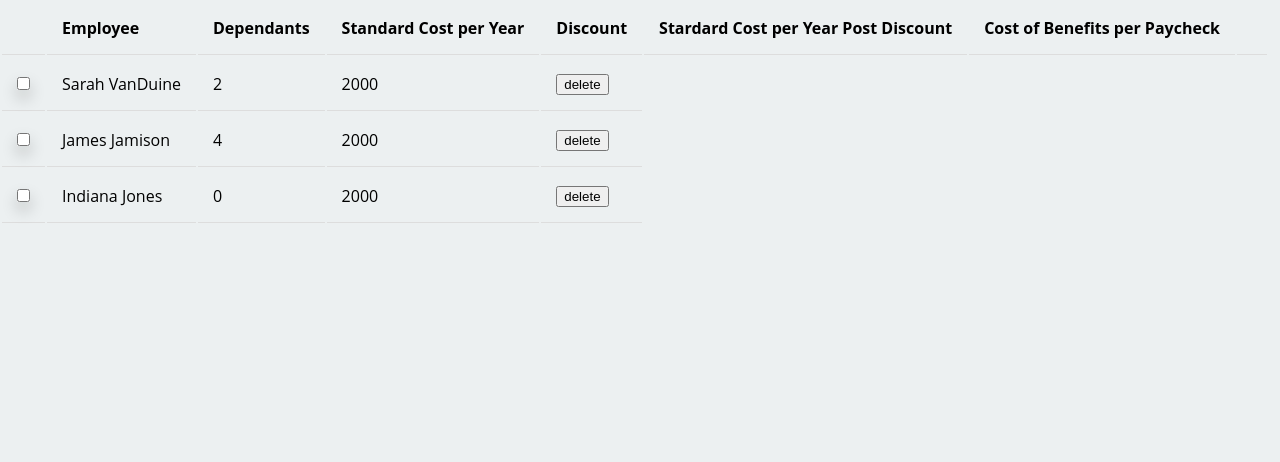
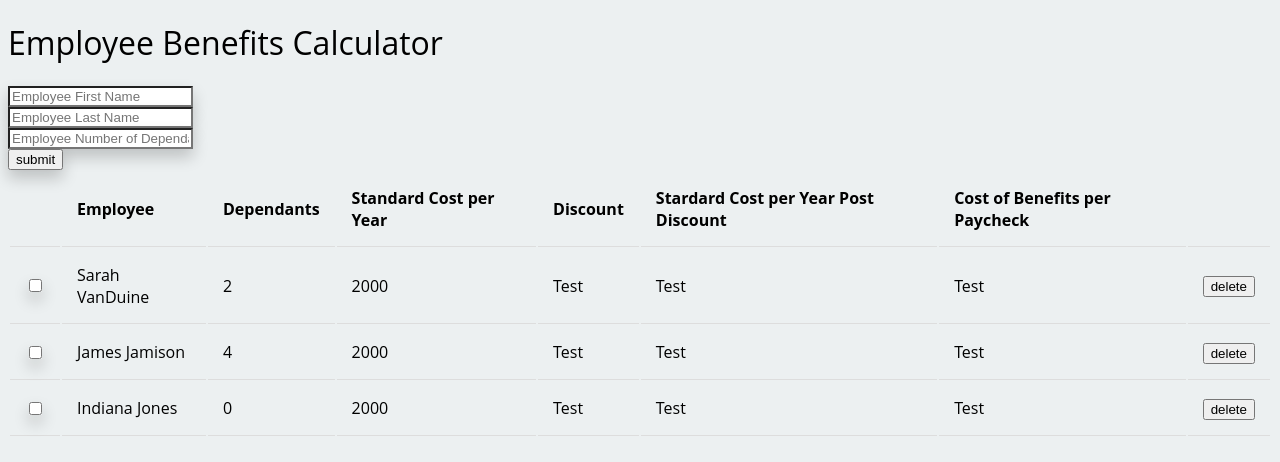
Before and after one commit to s3vanduine/ReactApplication, a React (Create React App) app: page / in a window 1280 px wide. Shown: the top 462 px of the page. Built offline with nearby package versions, Linux system fonts and the light colour scheme; the HTML template or start-up script is replaced by a standard one.

Commit message:
Working currently

```diff
--- a/package.json
+++ b/package.json
@@ -5,7 +5,8 @@
   "dependencies": {
     "react": "^16.8.6",
     "react-dom": "^16.8.6",
-    "react-scripts": "3.0.1"
+    "react-scripts": "3.0.1",
+    "uuid": "^3.3.2"
   },
   "scripts": {
     "start": "react-scripts start",
--- a/src/App.js
+++ b/src/App.js
@@ -1,25 +1,28 @@
 import React from 'react';
 import Employees from './components/Employees';
+import Header from './components/layout/Header';
+import AddEmployee from './components/AddEmployee';
+import uuid from 'uuid';
 
 class App extends React.Component {
   state = {
     employees: [
       {
-        id: 1,
+        id: uuid.v4(),
         firstName: 'Sarah',
         lastName: 'VanDuine',
         numOfDependants: 2,
         payCheck: 2000
       },
       {
-        id: 2,
+        id: uuid.v4(),
         firstName: 'James',
         lastName: 'Jamison',
         numOfDependants: 4,
         payCheck: 2000
       },
       {
-        id: 3,
+        id: uuid.v4(),
         firstName: 'Indiana',
         lastName: 'Jones',
         numOfDependants: 0,
@@ -41,7 +44,19 @@ class App extends React.Component {
   }
 
   deleteEmployee = (id) => {
+    this.setState({ employees: [...this.state.employees.filter(employee => employee.id !== id)]})
+  }
 
+  addEmployee = (firstName, lastName, numOfDependants) => {
+    const newEmployee = {
+      id: uuid.v4(),
+      firstName,
+      lastName,
+      numOfDependants
+    }
+    this.setState({
+      employees: [...this.state.employees, newEmployee]
+    })
   }
 
   render()
@@ -49,11 +64,17 @@ class App extends React.Component {
     console.log(this.state.employees);
     return (
       <div className="App">
-        <Employees
-          employees = {this.state.employees}
-          selectEmployee = {this.selectEmployee}
-          deleteEmployee = {this.deleteEmployee}
-        />
+        <div className="container">
+          <Header />
+          <AddEmployee
+            addEmployee = {this.addEmployee}
+          />
+          <Employees
+            employees = {this.state.employees}
+            selectEmployee = {this.selectEmployee}
+            deleteEmployee = {this.deleteEmployee}
+          />
+        </div>
       </div>
     );
   }
--- /dev/null
+++ b/src/components/AddEmployee.js
@@ -0,0 +1,40 @@
+import React from 'react';
+import PropTypes from 'prop-types';
+
+class AddEmployee extends React.Component {
+    state = {
+        //employee: {
+            firstName: "",
+            lastName: "",
+            numOfDependants: 0
+        //}
+    }
+
+    onChange = (e) => this.setState({
+        [e.target.name]: [e.target.value]
+    })
+
+    onSubmit = (e) => {
+        e.preventDefault();
+        this.props.addEmployee(this.state.firstName, this.state.lastName, this.state.numOfDependants);
+    }
+
+    render()
+    {
+    return(
+        <form onSubmit={this.onSubmit}>
+            <input type="text" name="firstName" placeholder="Employee First Name" onChange={this.onChange}/>
+            <input type="text" name="lastName" placeholder="Employee Last Name" onChange={this.onChange}/>
+            <input type="text" name="numOfDependants" placeholder="Employee Number of Dependants" onChange={this.onChange}/>
+            <input type="submit" value="submit"/>
+        </form>
+    )
+    }
+}
+
+//PropTypes
+AddEmployee.propTypes = {
+    addEmployee: PropTypes.func.isRequired
+  }
+
+export default AddEmployee;
--- a/src/components/EmployeeProfile.js
+++ b/src/components/EmployeeProfile.js
@@ -13,6 +13,9 @@ class EmployeeProfile extends React.Component {
             <td>{ firstName + ' ' + lastName }</td>
             <td>{ numOfDependants }</td>
             <td>{ payCheck }</td>
+            <td>Test</td>
+            <td>Test</td>
+            <td>Test</td>
             <td><button onClick={this.props.deleteEmployee.bind(this, id)}>delete</button></td>
         </tr>
    )
@@ -21,7 +24,7 @@ class EmployeeProfile extends React.Component {
 
 //PropTypes
 EmployeeProfile.propTypes = {
-    employees: PropTypes.object.isRequired
+    employee: PropTypes.object.isRequired
   }
 
 export default EmployeeProfile;
--- /dev/null
+++ b/src/components/layout/Header.js
@@ -0,0 +1,11 @@
+import React from 'react';
+
+function Header(){
+    return(
+        <header>
+            <h1>Employee Benefits Calculator</h1>
+        </header>
+    )
+}
+
+export default Header;
--- a/src/index.css
+++ b/src/index.css
@@ -1,6 +1,6 @@
 * {
-  margin: 0;
-  padding: 10;
+  margin: 10;
+  padding: 15;
   color: inherit;
   box-sizing: inherit;
 }
```
